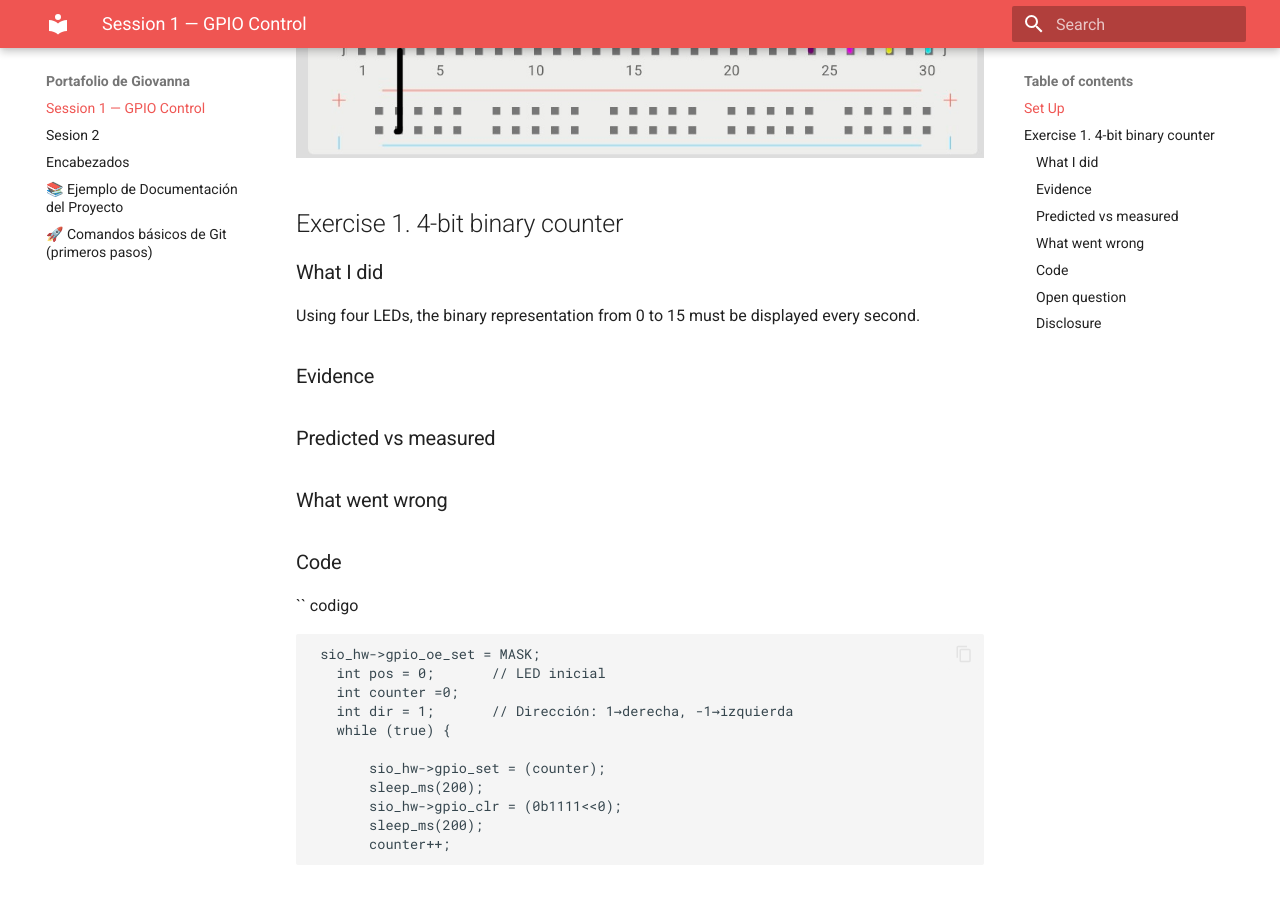
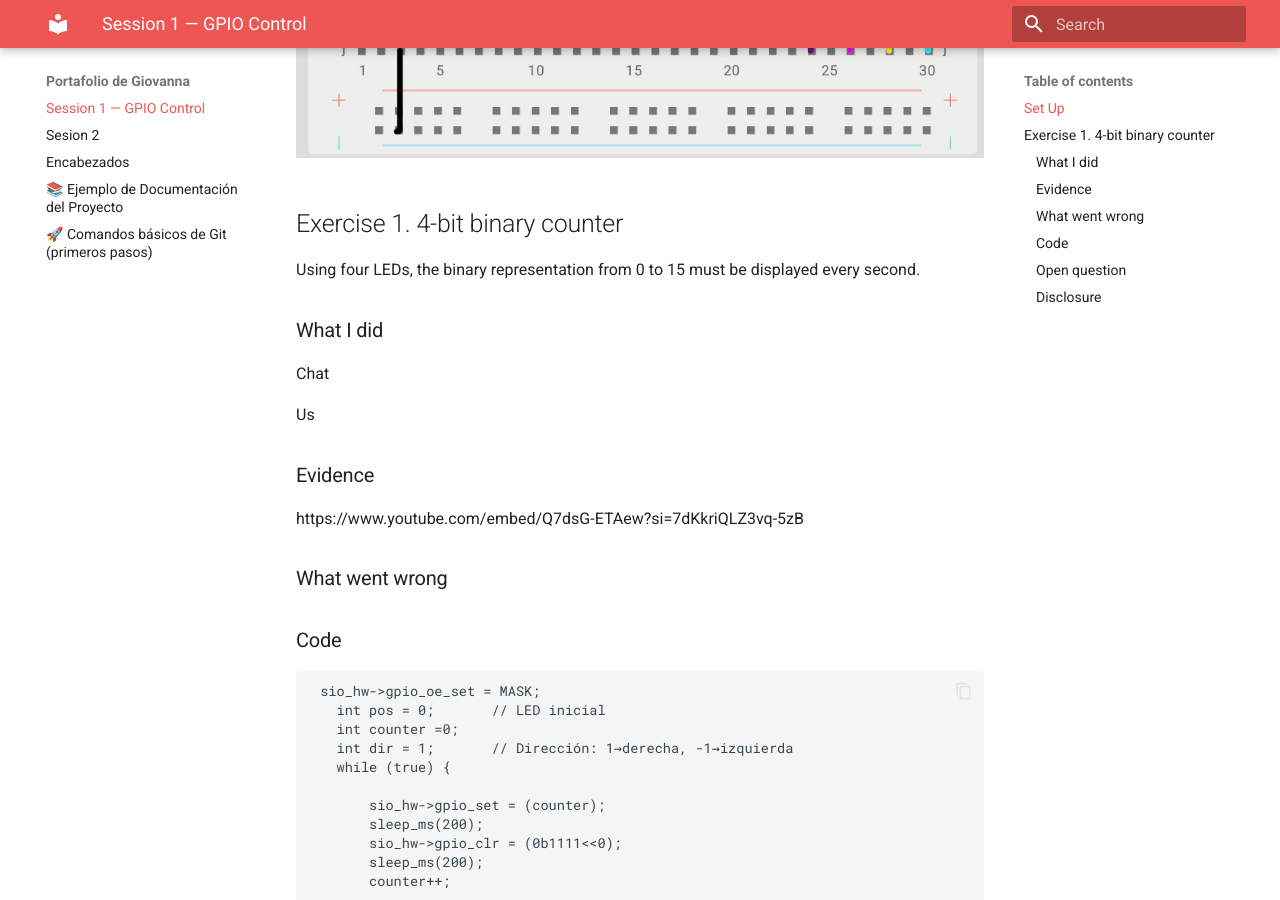
Before and after one commit to Giovanna130/Giovanna_sistemas, an MkDocs documentation site: the page built from docs/index.md, in a window 1280 px wide and 900 px high, scrolled down 652 px. Built offline with MkDocs 1.6.1 and Material for MkDocs 9.7.7, drawn with Linux system fonts in a browser that asks for light colours.

Commit message:
Primercircuito2

````diff
--- a/docs/index.md
+++ b/docs/index.md
@@ -9,17 +9,18 @@ A Raspberry Pi Pico 2W was used, connected to four LEDs via GPIO. Each LED has a
 
 ## Exercise 1. 4-bit binary counter
 
-### What I did
 Using four LEDs, the binary representation from 0 to 15 must be displayed every second.
 
+### What I did
+Chat
+
+Us
 ### Evidence
-
-### Predicted vs measured
+https://www.youtube.com/embed/Q7dsG-ETAew?si=7dKkriQLZ3vq-5zB
 
 ### What went wrong
 
 ### Code
-`` codigo
 ```
  sio_hw->gpio_oe_set = MASK;
    int pos = 0;       // LED inicial
````
